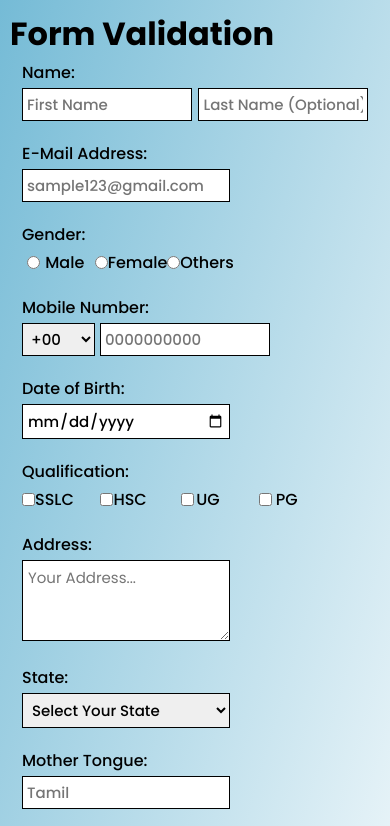
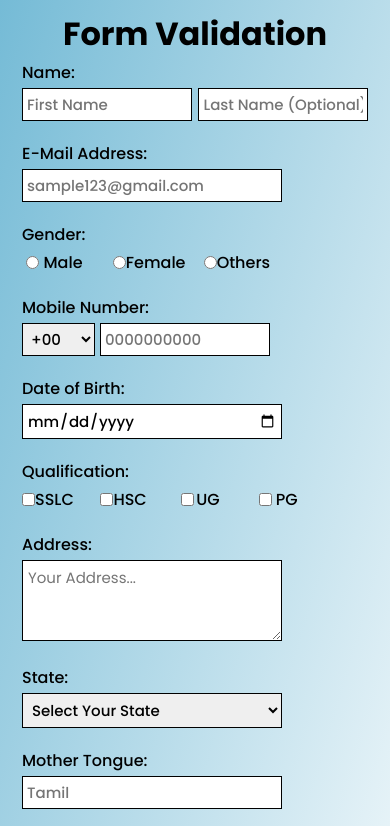
Before and after one commit to SVishal111/FullFormValidation, a plain HTML site: page index.html in a window 390 px wide. Shown: the top 826 px of the page. Drawn offline with Linux system fonts and the light colour scheme.

Commit message:
style.css

```diff
--- a/style.css
+++ b/style.css
@@ -37,6 +37,10 @@ main {
     /* flex-direction: column; */
 
     /* background-color: blue; */
+}
+
+.heading h1 {
+    text-align: center;
 }
 
 .formPart1 {
@@ -370,4 +374,28 @@ input[type=reset]:hover {
     .genderCheck {
         width: 60%;
     }
+
+    .single {
+        width: 75%;
+    }
+
+    #declareCheckBox {
+        margin-right: 10px;
+    }
 }
+
+@media(max-width:400px) {
+    .genderCheck {
+        width: 70%;
+    }
+
+    .genderRow {
+        width: 25%;
+    }
+}
+
+@media(max-width:360) {
+    .genderCheck {
+        width: 90%;
+    }
+}
```
